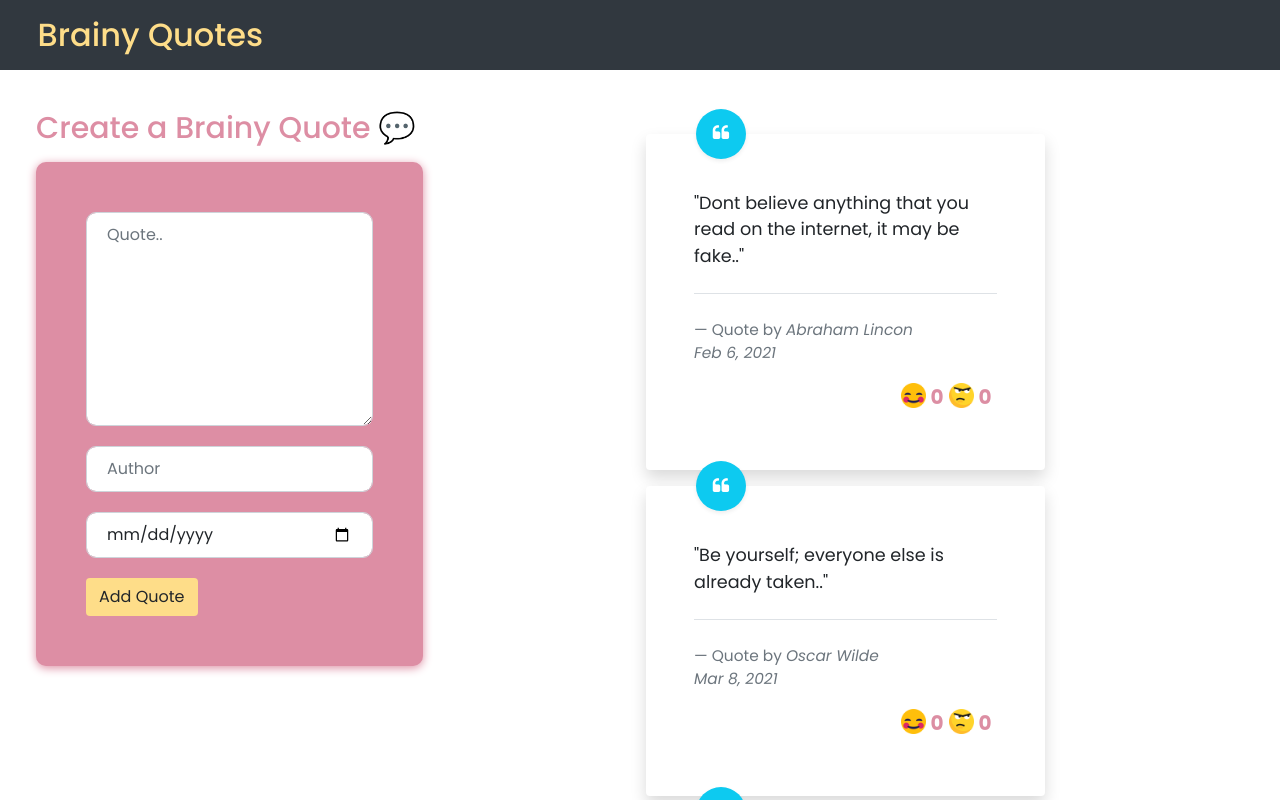
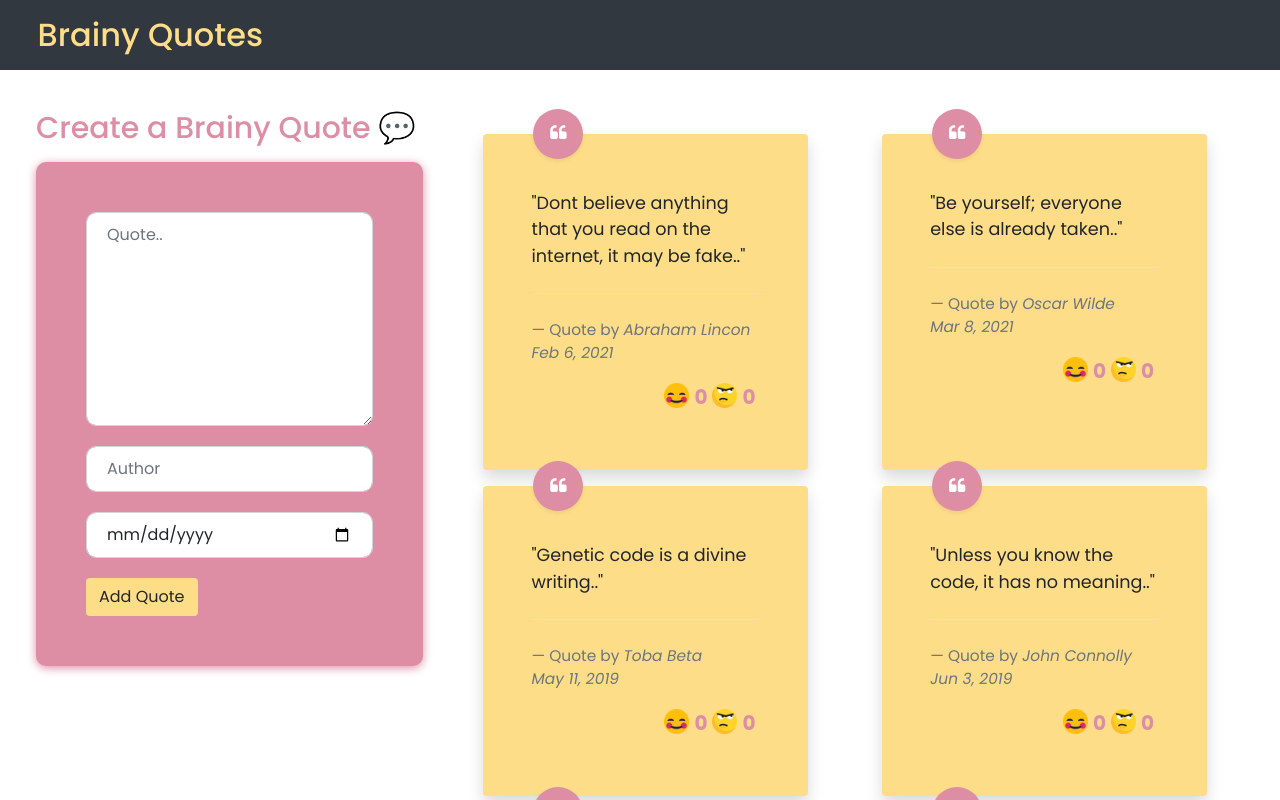
Before and after one commit to NgatiaJeffers/Brainy-Quotes, an Angular app: page / in a window 1280 px wide. Shown: the top 800 px of the page. Built offline with nearby package versions, Linux system fonts and the light colour scheme.

Commit message:
Quote card style

```diff
--- a/src/app/quote/quote.component.css
+++ b/src/app/quote/quote.component.css
@@ -1,22 +1,3 @@
-.blockquote-custom {
-    position: relative;
-    font-size: 1.1rem;
-}
-
-
-.blockquote-custom-icon {
-    width: 50px;
-    height: 50px;
-    border-radius: 50%;
-    display: flex;
-    align-items: center;
-    justify-content: center;
-    position: absolute;
-    top: -25px;
-    left: 50px;
-}
-
-
 .bq {
     display: flex;
     flex-wrap: wrap;
@@ -26,39 +7,23 @@
 
 }
 
-
-.quote-box {
-    overflow: hidden;
-    margin-top: 30px;
-    border-radius: 10px;
+.blockquote-custom {
+    position: relative;
+    font-size: 1.1rem;
     background-color: #fedd89;
-    color: #31383f;
     width: 325px;
-    box-shadow: 0px 2px 10px rgb(253,221,136);
-}
-
-.quotation-mark {
-    margin-top: .1em;
-    font-weight: bold;
-    font-size: 100px;
-    color: #31383f;
-}
-
-.quote-text {
-    font-size: 19px;
-    margin-top: -65px;
-    color: #31383f;
 }
 
 
-.quote-badge{
-    background-color: rgba(0, 0, 0, 0.2);
+.blockquote-custom-icon {
+    width: 50px;
+    height: 50px;
+    background-color: #dd8ea4;
+    border-radius: 50%;
+    display: flex;
+    align-items: center;
+    justify-content: center;
+    position: absolute;
+    top: -25px;
+    left: 50px;
 }
-
-.float-left {
-    float: left;
-}
-
-.float-right {
-    float: right;
-}
--- a/src/app/quote/quote.component.html
+++ b/src/app/quote/quote.component.html
@@ -1,10 +1,9 @@
 <div class="container-fluid">
     <div class="row">
         <app-quote-form class="col-md-4" (addQuote)="addNewQuote($event)"></app-quote-form>
-        <div class="col-md-8 bq">
-                <div class="col-lg-6 mx-auto">
-                    <blockquote class="blockquote blockquote-custom bg-white p-5 shadow rounded" *ngFor="let quote of quotes, let i = index">
-                        <div class="blockquote-custom-icon bg-info shadow-sm"><i class="fa fa-quote-left text-white"></i></div>
+        <div class="col-md-8 mx-auto bq">
+            <blockquote class="blockquote blockquote-custom p-5 shadow rounded" *ngFor="let quote of quotes, let i = index">
+                <div class="blockquote-custom-icon shadow-sm"><i class="fa fa-quote-left text-white"></i></div>
                 <p class="mb-0 mt-2 font-italic">"{{ quote.text }}."</p>
                 <footer class="blockquote-footer pt-4 mt-4 border-top">Quote by
                     <cite title="quote author">{{ quote.author }}</cite>
@@ -16,4 +15,3 @@
         </div>
     </div>
 </div>
-</div>
```
Lines whose indentation alone changed are shown as unchanged.
